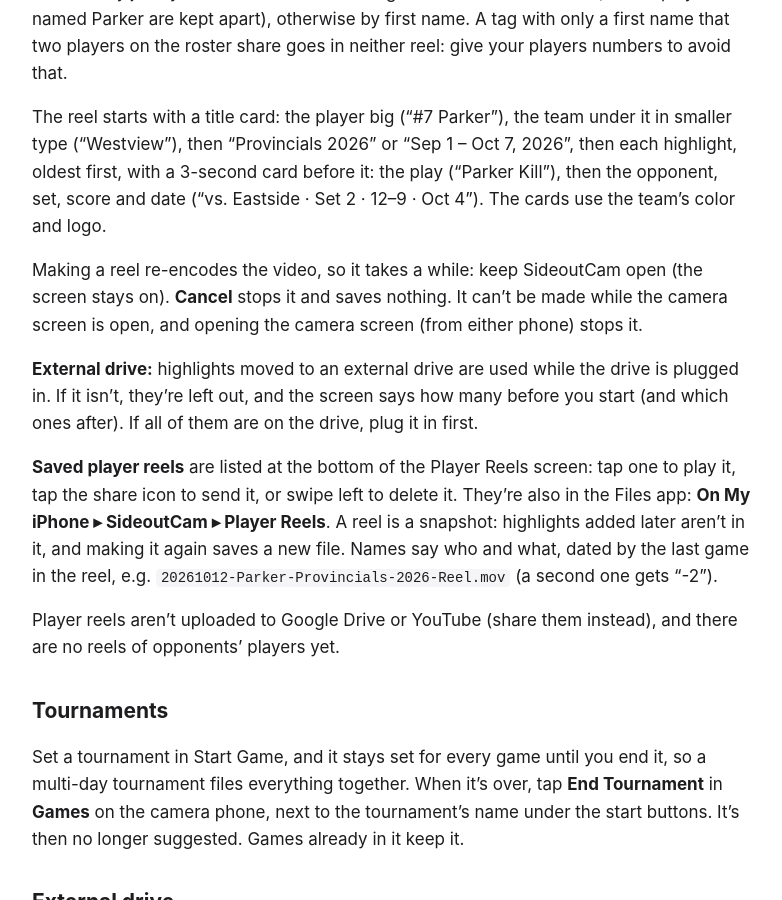
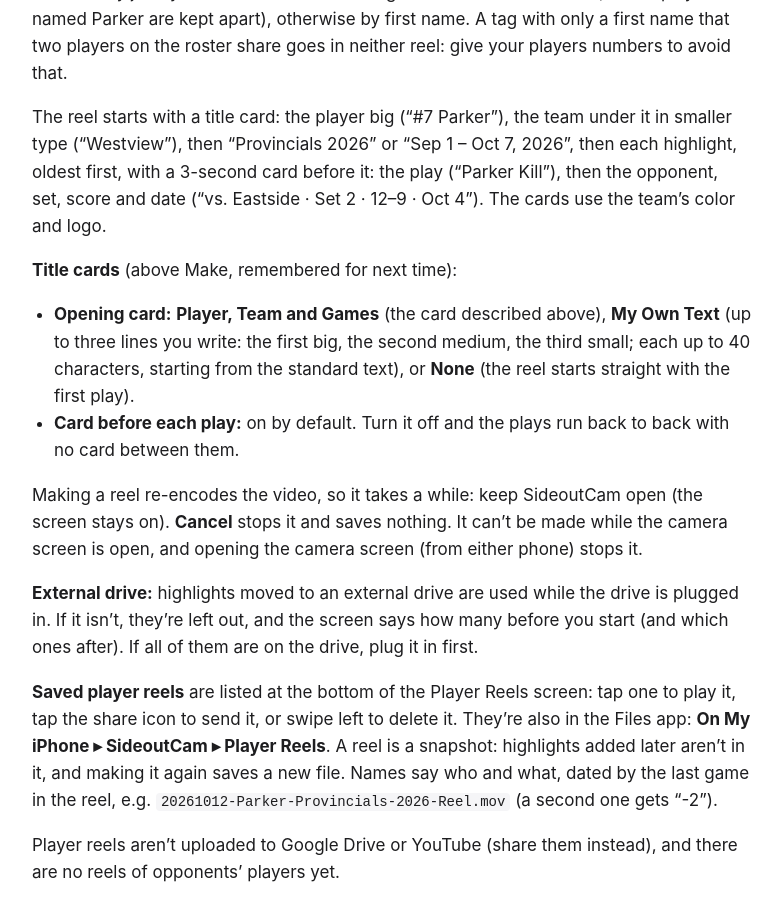
Before and after one commit to johncraigcole/sideout-site, a Jekyll site: the page built from help/09-After-the-Game.md, in a window 1280 px wide and 900 px high, scrolled down 3089 px. Shown: the whole window, without its empty margins (248-1030 px from the left). Built offline with Jekyll 4.4.1, drawn with Linux system fonts in a browser that asks for light colours.

Commit message:
Publish site and help pages (2026-10-16)

```diff
--- a/help/09-After-the-Game.md
+++ b/help/09-After-the-Game.md
@@ -76,6 +76,11 @@ Only highlights **tagged with that player** are used: from the highlight tag she
 
 The reel starts with a title card: the player big ("#7 Parker"), the team under it in smaller type ("Westview"), then "Provincials 2026" or "Sep 1 – Oct 7, 2026", then each highlight, oldest first, with a 3-second card before it: the play ("Parker Kill"), then the opponent, set, score and date ("vs. Eastside · Set 2 · 12–9 · Oct 4"). The cards use the team's color and logo.
 
+**Title cards** (above Make, remembered for next time):
+
+- **Opening card:** **Player, Team and Games** (the card described above), **My Own Text** (up to three lines you write: the first big, the second medium, the third small; each up to 40 characters, starting from the standard text), or **None** (the reel starts straight with the first play).
+- **Card before each play:** on by default. Turn it off and the plays run back to back with no card between them.
+
 Making a reel re-encodes the video, so it takes a while: keep SideoutCam open (the screen stays on). **Cancel** stops it and saves nothing. It can't be made while the camera screen is open, and opening the camera screen (from either phone) stops it.
 
 **External drive:** highlights moved to an external drive are used while the drive is plugged in. If it isn't, they're left out, and the screen says how many before you start (and which ones after). If all of them are on the drive, plug it in first.
```
